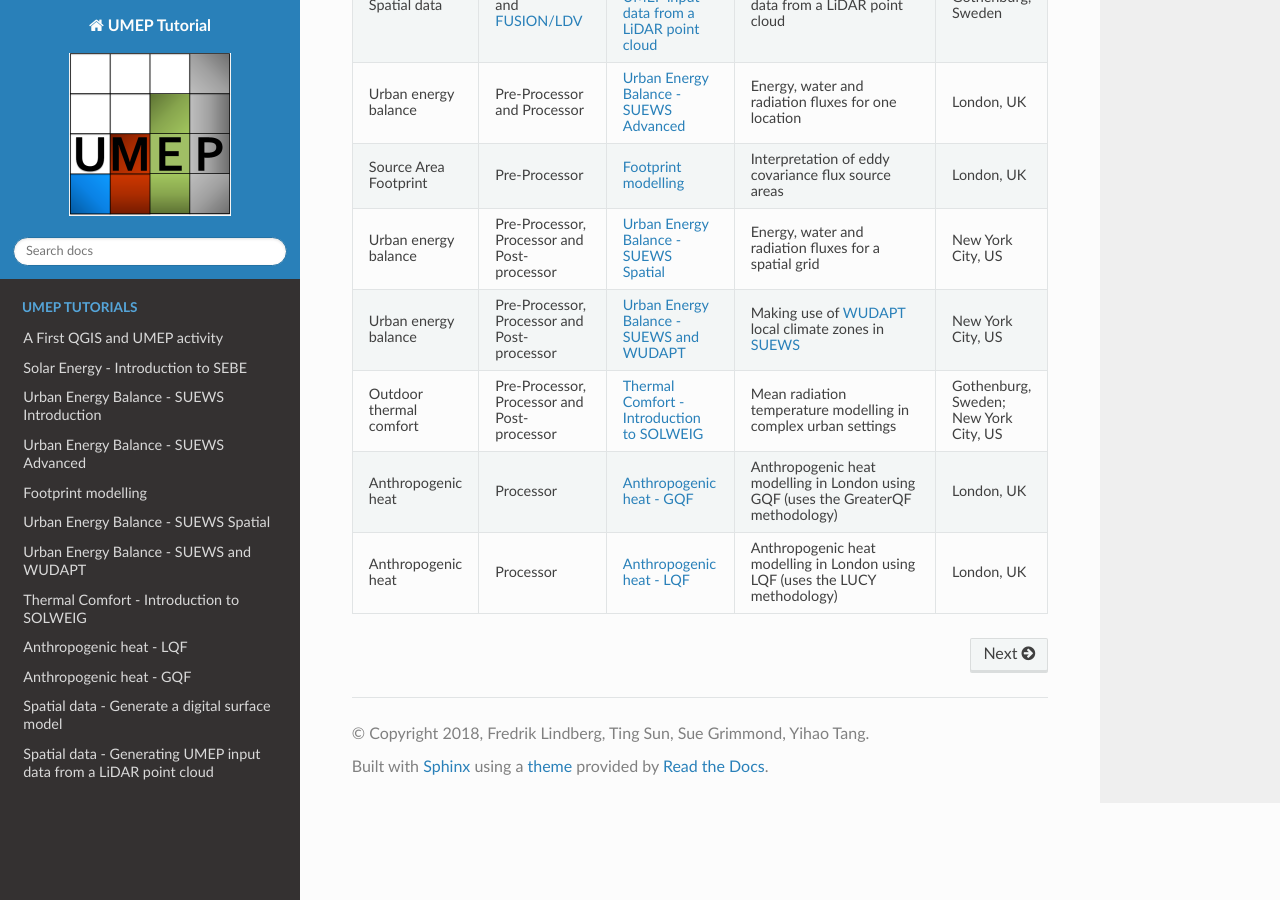
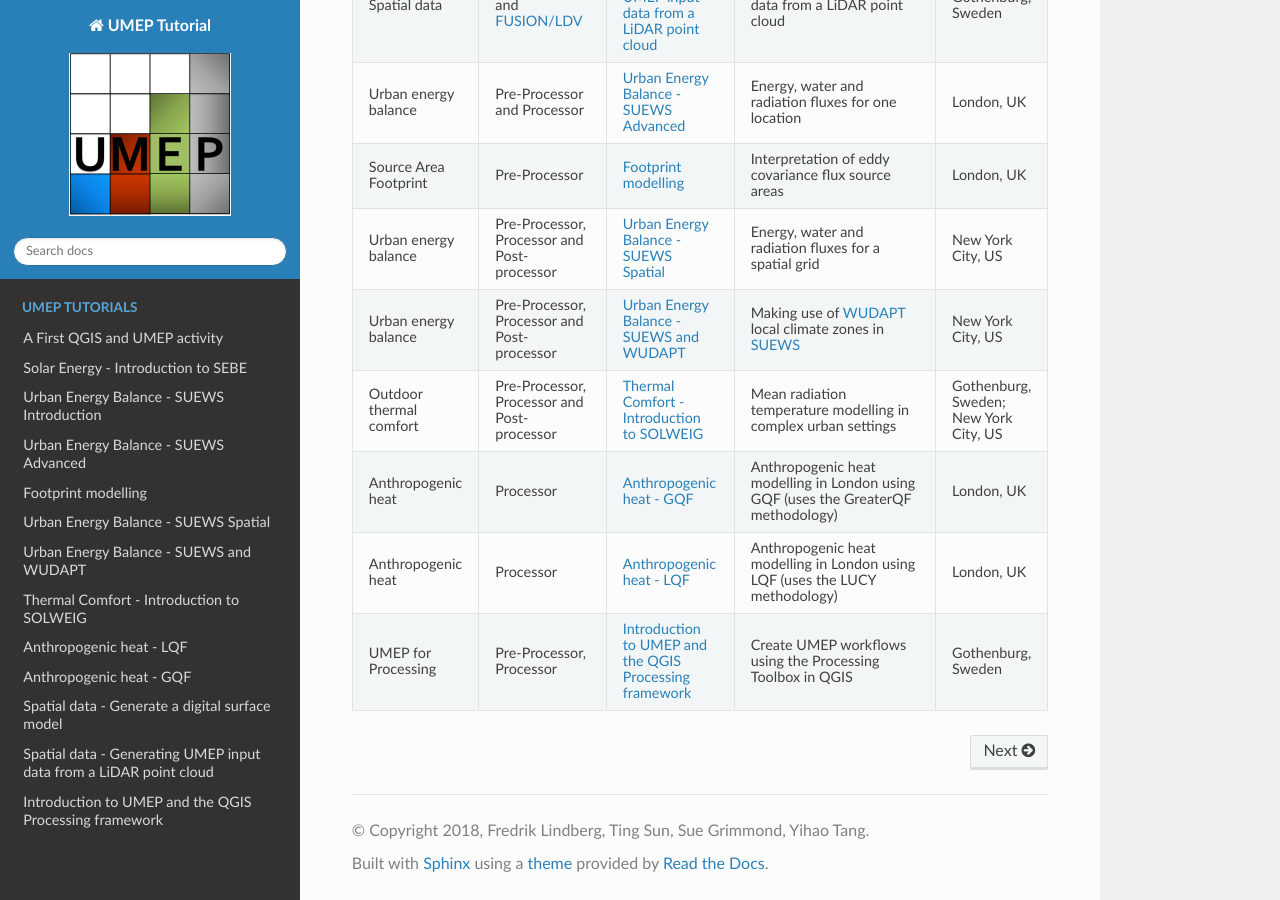
Before and after one commit to Urban-Meteorology-Reading/Tutorials, a Sphinx documentation site: the page built from docs/source/index.rst, in a window 1280 px wide and 900 px high, scrolled down 889 px. Built offline with Sphinx 7.4.7 and the Read the Docs theme 2.0.0, drawn with Linux system fonts in a browser that asks for light colours; some of the changed lines change nothing that is shown.

Commit message:
New Tutorial
Processing for UMEP

```diff
--- /dev/null
+++ b/docs/source/Tutorials/IntrodutionToProcessingSEBE.rst
@@ -0,0 +1,174 @@
+.. _ProcessingSEBE:
+
+Introduction to UMEP and the QGIS Processing framework
+======================================================
+
+.. note:: Preferable, the tutorial :ref:`SEBE` should be completed first.
+
+Introduction
+------------
+
+**UMEP for Processing** ports many of the UMEP tools to the `QGIS processing framework <https://docs.qgis.org/3.10/en/docs/user_manual/processing/intro.html>`__, which is a geoprocessing environment that can be used to call native and third-party algorithms from QGIS, making your spatial analysis tasks more productive and easy to accomplish. You can for example call the UMEP tools directly as functions in a Python script or include them in the `Graphical Modeler <https://docs.qgis.org/3.10/en/docs/user_manual/processing/modeler.html?highlight=graphical>`__ in QIS.
+
+Many of the analysis made in UMEP has to be set up as workflow where one or many tools has to be executed in sequence in order to reach a final result. In this tuorial we will make use of the eaxample of the model *Solar Energy on Building Envelopes* (SEBE) which can be used to estimate incoming solar radiation on roofs, walls and ground in urban environments. The figure below shows the workflow that needs to be considered to reach the final result.
+
+.. figure:: /images/SEBE_flowchart.jpg
+   :width: 100%
+   :align: center
+   :alt:  None
+
+   Workflow and geodata used for analysing solar irradiance on building envelopes using the SEBE model. Bold outlines are mandatory items. Yellow, orange and red indicates pre-processor, processor and post-processor tools in UMEP, respectively. Grey boxes indicate geodatasets.
+
+In this tutorial you will only make use of the mandatory steps (bold outlines).
+
+Steps
+~~~~~
+
+#. To explore how UMEP can be used within the Processing Toolbox in QGIS
+#. Create a workflow model for solar radiation modelling in UMEP
+#. Explore the possibilities of using Python for UMEP and QGIS
+
+
+Installing UMEP for Processing
+~~~~~~~~~~~~~~~~~~~~~~~~~~~~~~
+
+Installing a processing plugin is made in same way as any other plugin in QGIS:
+
+* UMEP for processing (Experimental and not complete) is available from *Plugins -> Manage and Install Plugins...* in the menu bar in QGIS. Remember to tick in **show also experimental plugins** under the **Settings**-tab.
+* Under the *All*-tab, search for **UMEP for processing**, click on it and then **Install Plugin**.
+
+If installed succesfully, You will now see **UMEP** in the *Processing Toolbox*-panel to the right in QGIS.
+
+
+Data for this Tutorial
+~~~~~~~~~~~~~~~~~~~~~~
+
+You will make use of the same dataset used in the tutorial :ref:`SEBE`. Geodata covers a small area in central **Gothenburg, Sweden**. Data are projected in SWEREF99 1200 (EPSG:3007) which is in the Swedish national coordinate system.
+
+:download:`Datasets for Gothenburg, Sweden </data/Goteborg_SWEREF99_1200.zip>`
+
+UMEP for processing: First example
+----------------------------------
+
+The tools in **UMEP for prcessing** is the same as in **UMEP** found in the menubar. However, it is not as complete as some tools is not suitable to be used within the processing framework in QGIS. As a first exmple you will explore the Wall Height and Aspect tool.
+
+* Add **DSM_KRbig.tif** to your project.
+* In the Processing Toolbox, Open *UMEP -> Pre-Processor -> Urban Geometry: Wall Height and Aspect.
+
+  .. figure:: /images/ProcessingWallHeight.jpg
+    :width: 100%
+    :align: center
+    :alt:  None
+
+    The Wall Height and Aspect tool opened from the QGIS Processing Toolbox.
+
+If you also open the same tool but from the menubar you will see that is is the same tool but with a different graphical user interface design (buttons, windows etc. are not looking the same). One feature with the tools in the Processing toolbox is that their apperance is almost the same. Technically, they also work in a similar way by being designed as tools that can be executed in a similar way. That will come in handy later on when you want to make use of tools in an automated Python script.
+
+* Now, without making and changes, just click *Run* in the Wall Height and Aspect tool opened from the Processing toolbox and see the results appearing in the Map canvas and the Layer-panel to the left.
+
+Before closing the tool, take a look in the log-window. Here you see some useful information e.g. if the tool was finished sucesfully, but also the name of all the input parameters:
+::
+  Input parameters:
+  { 'ASPECT_BOOL' : True,
+  'INPUT' : 'C:/Users/xlinfr/Desktop/Goteborg_SWEREF99_1200/Goteborg_SWEREF99_1200/DSM_KRbig.tif',
+  'INPUT_LIMIT' : 3,
+  'OUTPUT_ASPECT' : 'TEMPORARY_OUTPUT',
+  'OUTPUT_HEIGHT' : 'TEMPORARY_OUTPUT' }
+
+* Now close the Wall Height and Aspect tool and remove the height and aspect rasters from your QGIS project.
+
+Creating a SEBE workflow using the Graphical Modeler
+----------------------------------------------------
+
+A very common feature in GIS software systems is a graphical modeler where processies in many steps can be set up in a non-programming fashion. QGIS also has a tool like this and you will now make use of it to preform basic solar radiation modelling using the SEBE model.
+
+* Open the Graphical Modeler, either from the menubar (*Processing > Graphical Modeler...*) or through the button with three gears at the top of the *Processing Toolbox*-panel (*Create New Model...*).
+
+Take a look at the first figure in this tutorial to see the steps needed. We will keep it simple and leave out vegetation for now. First you need to create rasters for wall height and aspect before you can execute the main model.
+
+* In the *Algorithms*-tab in the upper left panel, locate **UMEP** and open **Wall Height and Aspect** from the *Pre-Processor*. Make the settings as shown below and then click *OK*:
+
+  .. figure:: /images/ModelerWallHeight.jpg
+    :align: center
+    :alt:  None
+
+    Settings for the Wall Height and Aspect tool.
+
+Now you can see the tool visible in the main modeler window.
+
+* In the *Algorithms*-tab, locate and open **Solar Energy on Building Envelopes** from the *Processor*. Leave all settings as default but change the following:
+
+    - *Wall height raster* should be an *Algorithm Output*. This is changed by clicking the button left to to *Wall height raster*. Choose the height raster from the *Wall Height and Aspect*-tool added before.
+    - Do the same for the *Wall aspect raster* but now choose the aspect raster from *Wall Height and Aspect*-tool.
+    - Change UTC to 1.
+    - Add an *Input Meteorological File* (**GBG_TMY_1977.txt** found in the input data for this tuorial).
+    - Add an *Output folder* (e.g. your Desktop). You need to choose *Value* from the button left of the *Output folder*-window.
+* When all changes are made, click *OK*.
+
+Now two steps (boxes) are shown in the main Modeler window.
+
+* Under *Model Properties*, Change *Name* to **SEBEProcessing** and *Group* to **My UMEP Models**
+* Save model as **SEBEProcessing.model3** and locate it in the folder recommend by QGIS (C:\Users\**your_user_name**)\AppData\Roaming\QGIS\QGIS3\profiles\default\processing\models). Then you will easily be able to locate the model from the *Processing Toolbox* later.
+
+  .. figure:: /images/ModelerSEBE1.jpg
+    :width: 100%
+    :align: center
+    :alt:  None
+
+    The SEBEProcessing model in the Graphical Modeler in QGIS.
+
+* Now click the Green arrow (*Run  Model*) in the Modeler tool.
+* Click *Run* and the process begins. You can foolow its progress in the log window.
+* When finished, examine the outputs in your output folder. Three files should be present (**Energyyearwall.txt**, **Energyyearroof.tif** and **dsm.tif**)
+
+Imagine that you now want to change input information for this model workflow. This is done by exposing input and output parameters for the user to alter (i.e. you or others). Lets now expose *Input DSM*, *Input Meterological data*, *UTC*, *Albedo* and *Output folder*.
+
+* In the *Inputs*-tab in the upper left panel in the Model Designer, add a *Raster Layer*. Describe it as a *DSM*. Tick in *Mandatory*. Click *OK*
+
+Now a Yellow box called *DSM* is visible in your Main design window.
+
+* Double-click on the Wall Height and Aspect tool and change the *Input building and ground DSM* to a Model Input and choose your DSM in the scroll-down list.
+
+Now you see that your DSM is connected to  the Wall Height and Aspect tool and if you Run the model (Green Arrow) you see that the your now has an option to change the input raster layer.
+
+* Now add the other parameters (**Input Meterological data**, **UTC**, **Albedo** and **Output folder**) the same way. **Input Meterological data** should be *File/Folder* (text-file) and **Albedo** (float: 0-1, default: 0.15) and **UTC** (integer: -12 - 12, default: 0) should be *Number*.. All inputs should be marked as *Mandatory*.
+* Also remember to set the DSM input for the SEBE model. Use the same as for the input to the *Wall Height and Aspect* tool.
+* The output folder is set by simply typing **Output folder** in the *Output Folder* Window in the SEBE-tool window.
+
+  .. figure:: /images/ModelerSEBE2.jpg
+    :width: 100%
+    :align: center
+    :alt:  None
+
+    The SEBEProcessing model with exposed input parameters in the Graphical Modeler in QGIS.
+
+* Save the model and run model again. Now you see all the parameters exposed in the model tool.
+
+  .. figure:: /images/ModelerSEBE3.jpg
+    :align: center
+    :alt:  None
+
+    The SEBEProcessing model shown as a processing tool.
+
+As you have given your model a name and a group name as well as saving it in the model-folder you can now find it in the Processing Toolbox (*Model > My UMEP Models > SEBEProcessing*)
+
+There are more functionalities available in the Graphical Modeler. See e.g. the `QGIS documentation <https://docs.qgis.org/3.10/en/docs/user_manual/processing/modeler.html#>`__ if you are interested. Using the Graphical Modeler is in a way very close to writing programming scripts. The next section will show how to access processing algorithms from the Python console in QGIS.
+
+Accessing algorithms from the Python console
+--------------------------------------------
+
+As you might have noticed, there are possibilities to export your model to a Python script from the menu bar in the Model Designer. This will only create a script to start up your model as seen in the Processing toolbox which is not so useful. What would be more useful is to be able to run e.g. the Wall Height and Aspect tool or even the model you just created without using a graphical interface, i.e. from command line e.g. a Python console.
+
+One easy way to do this is to look at the history actions in the Processing Toolbox (The clock at the top of the panel). Here you see the actual commands (syntax) to execute the algorithms/model available.
+
+#. Locate the first time you ran Wall Height and Aspect in the History. Copy that line. Is should look some thing like this:
+::
+  processing.run("umep:Urban Geometry: Wall Height and Aspect", {'INPUT':'C:/Users/xlinfr/Desktop/Goteborg_SWEREF99_1200/Goteborg_SWEREF99_1200/DSM_KRbig.tif','ASPECT_BOOL':True,'INPUT_LIMIT':3,'OUTPUT_HEIGHT':'TEMPORARY_OUTPUT','OUTPUT_ASPECT':'TEMPORARY_OUTPUT'})
+
+You may notice that the last part in curly brakets starting with 'INPUT': is your input parameters. The text before that is how you access the tool via Python.
+
+#. Open the Python console in QGIS (*Plugins > Python Console*) and paste the line you just copied. Before you press Return, change the output of the height raster to e.g. 'C:/temp/heightraster.tif' and change **ASPECT_BOOL** to *False*. Press return. A new layer (**heightraster.tif**) should have been created.
+
+This was of cource a very brief introduction on how to use Python in QGIS. In future tutorials you will learn how to create more extensive Python scripts and really make your GIS processing capabilities a powerful tool
+
+Tutorial finished.
--- a/docs/source/index.rst
+++ b/docs/source/index.rst
@@ -85,7 +85,11 @@ tool. The tutorials available are found in the table below.
      - `LQF`
      - Anthropogenic heat modelling in London using LQF (uses the LUCY methodology)
      - London, UK
-
+   * - UMEP for Processing
+     - Pre-Processor, Processor
+     - `ProcessingSEBE`
+     - Create UMEP workflows using the Processing Toolbox in QGIS
+     - Gothenburg, Sweden
 
 ..   * - Urban energy balance
 ..     - Pre-Processor, Processor and Post-processor
@@ -111,5 +115,6 @@ tool. The tutorials available are found in the table below.
    Tutorials/GQF
    Tutorials/DSMGenerator
    Tutorials/LidarProcessing
+   Tutorials/IntrodutionToProcessingSEBE
 
 .. Tutorials/SUEWSWUDAPT_Beijing
```
Also changed, not shown: docs/source/images/ModelerSEBE1.jpg (added), docs/source/images/ModelerSEBE2.jpg (added), docs/source/images/ModelerSEBE3.jpg (added), docs/source/images/ModelerWallHeight.jpg (added), docs/source/images/ProcessingWallHeight.jpg (added), docs/source/images/SEBE_flowchart.jpg (added).
